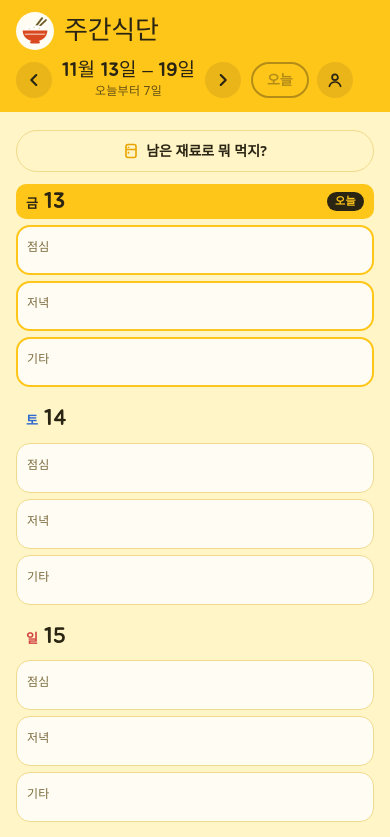
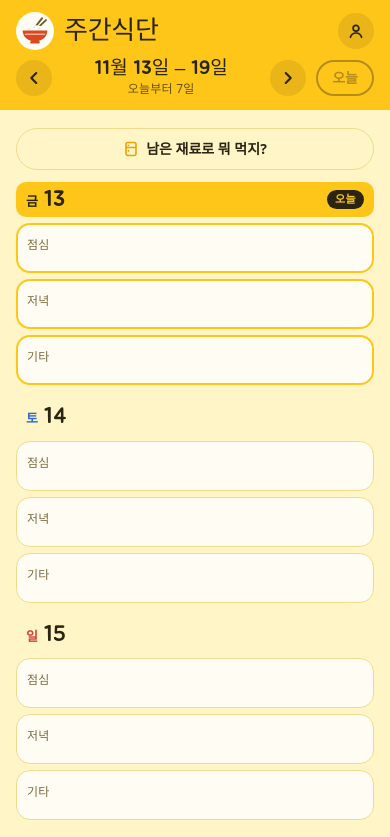
Before and after one commit to trykyn/weekly-meals, a plain HTML site: page index.html in a window 390 px wide. Shown: the top 837 px of the page. Drawn offline with Linux system fonts and the light colour scheme; a web font is replaced by a local one.

Commit message:
Header on phones: account by the title, dates across the full width
The account button moves to the right of 주간식단, and the 7-day row
(‹ dates › 오늘) now spans the whole width with the dates centered, so
nothing ends short of the right edge. Wider screens keep one row.

Co-Authored-By: Claude Opus 5.5 <noreply@anthropic.com>

```diff
--- a/index.html
+++ b/index.html
@@ -92,9 +92,18 @@ button { cursor: pointer; }
 }
 .top-inner {
   max-width: 1320px; margin: 0 auto; padding-block: 12px;
-  display: flex; flex-wrap: wrap; align-items: center; justify-content: space-between; gap: 10px 20px;
-}
-.brand { display: flex; align-items: center; gap: 10px; }
+  display: flex; align-items: center; gap: 10px 14px;
+}
+.brand { display: flex; align-items: center; gap: 10px; margin-right: auto; }
+/* Phones: title and account on the first row, the 7-day navigation across the full second row. */
+@media (max-width: 640px) {
+  .top-inner { display: grid; grid-template-columns: 1fr auto; grid-template-areas: "brand acct" "nav nav"; gap: 8px 10px; }
+  .brand { grid-area: brand; }
+  .acct-btn { grid-area: acct; }
+  .weeknav { grid-area: nav; }
+  .weeknav .range { flex: 1; min-width: 0; }
+  .today-btn { margin-left: 2px; }
+}
 .brand h1 { margin: 0; font-family: var(--font-display); font-weight: 400; font-size: 26px; letter-spacing: -.01em; line-height: 1; }
 .logo { width: 38px; height: 38px; flex: none; }
 .weeknav { display: flex; align-items: center; gap: 6px; }
@@ -287,7 +296,7 @@ button.chip:hover { border-color: var(--yolk-strong); background: var(--yolk-sof
   text-decoration-color: var(--line); text-underline-offset: 3px;
 }
 .status:hover { color: var(--ink); }
-.acct-btn { position: relative; margin-left: 2px; }
+.acct-btn { position: relative; flex: none; }
 .acct-dot {
   position: absolute; top: 4px; right: 4px; width: 9px; height: 9px; border-radius: 50%;
   background: #3BA55C; box-shadow: 0 0 0 2px var(--yolk);
@@ -432,11 +441,11 @@ button.chip:hover { border-color: var(--yolk-strong); background: var(--yolk-sof
         <svg viewBox="0 0 20 20" fill="none" stroke="currentColor" stroke-width="2.4" stroke-linecap="round" stroke-linejoin="round"><path d="M7.5 4.5 13 10l-5.5 5.5"/></svg>
       </button>
       <button class="today-btn" id="today" type="button">오늘</button>
-      <button class="navbtn acct-btn" id="acct-open" type="button" aria-label="함께 보기 설정">
+    </nav>
+    <button class="navbtn acct-btn" id="acct-open" type="button" aria-label="함께 보기 설정">
         <svg viewBox="0 0 20 20" fill="none" stroke="currentColor" stroke-width="1.9" stroke-linecap="round"><circle cx="10" cy="7" r="3.2"/><path d="M3.8 17c.9-3.2 3.3-4.8 6.2-4.8s5.3 1.6 6.2 4.8"/></svg>
         <span class="acct-dot" id="acct-dot" hidden></span>
       </button>
-    </nav>
   </div>
 </header>
 
```
